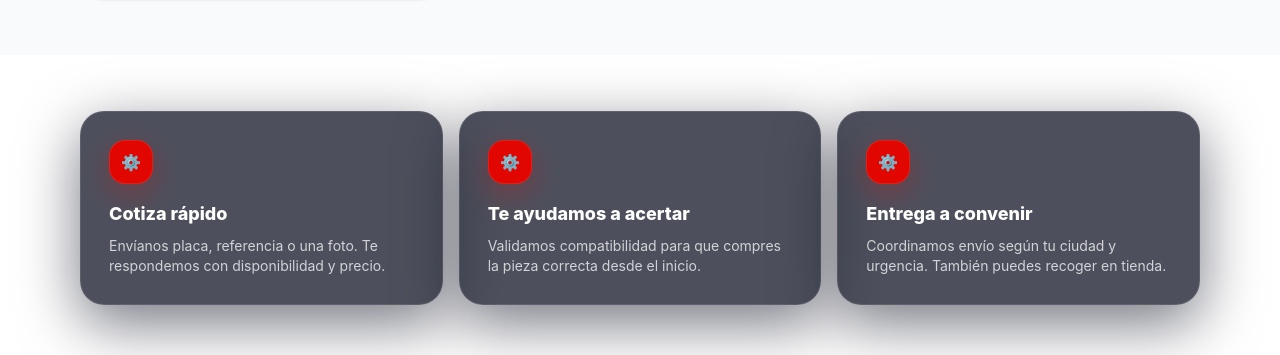
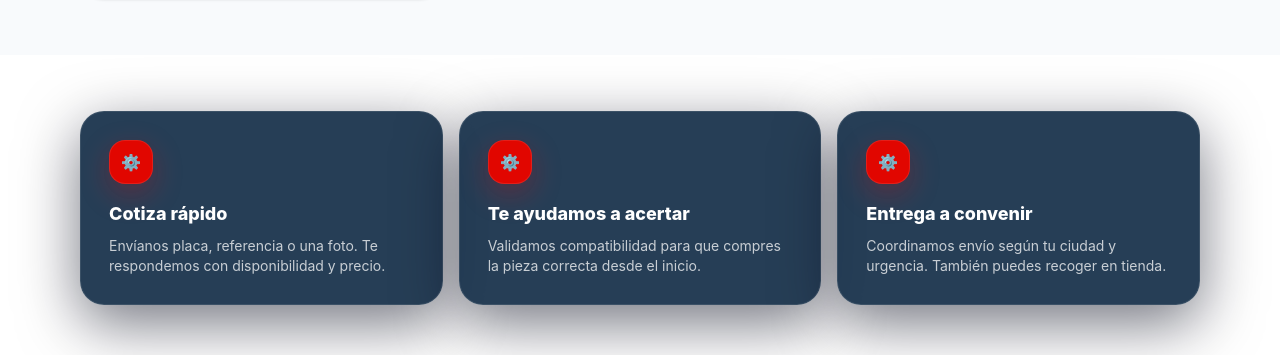
Before and after one commit to julianchocmanrique/Tornirepuestos-web, a Next.js app: page /tornirepuestos/ in a window 1280 px wide. Shown: the part 2299-2654 px from the top of the page. Built offline with nearby package versions, Linux system fonts and the light colour scheme.

Commit message:
Use brand blue for highlight cards

```diff
--- a/src/app/page.tsx
+++ b/src/app/page.tsx
@@ -351,7 +351,7 @@ export default function Page() {
           {highlights.map((h) => (
             <div
               key={h.title}
-              className="rounded-3xl border border-white/10 bg-slate-950/70 p-7 text-white shadow-[0_18px_60px_rgba(2,6,23,0.55)] backdrop-blur"
+              className="rounded-3xl border border-white/10 bg-[#0F2A44]/90 p-7 text-white shadow-[0_18px_60px_rgba(2,6,23,0.55)] backdrop-blur"
             >
               <div
                 className="mb-4 inline-flex h-11 w-11 items-center justify-center rounded-2xl border border-white/10 text-white shadow-[0_10px_30px_rgba(225,6,0,0.28)]"
```
